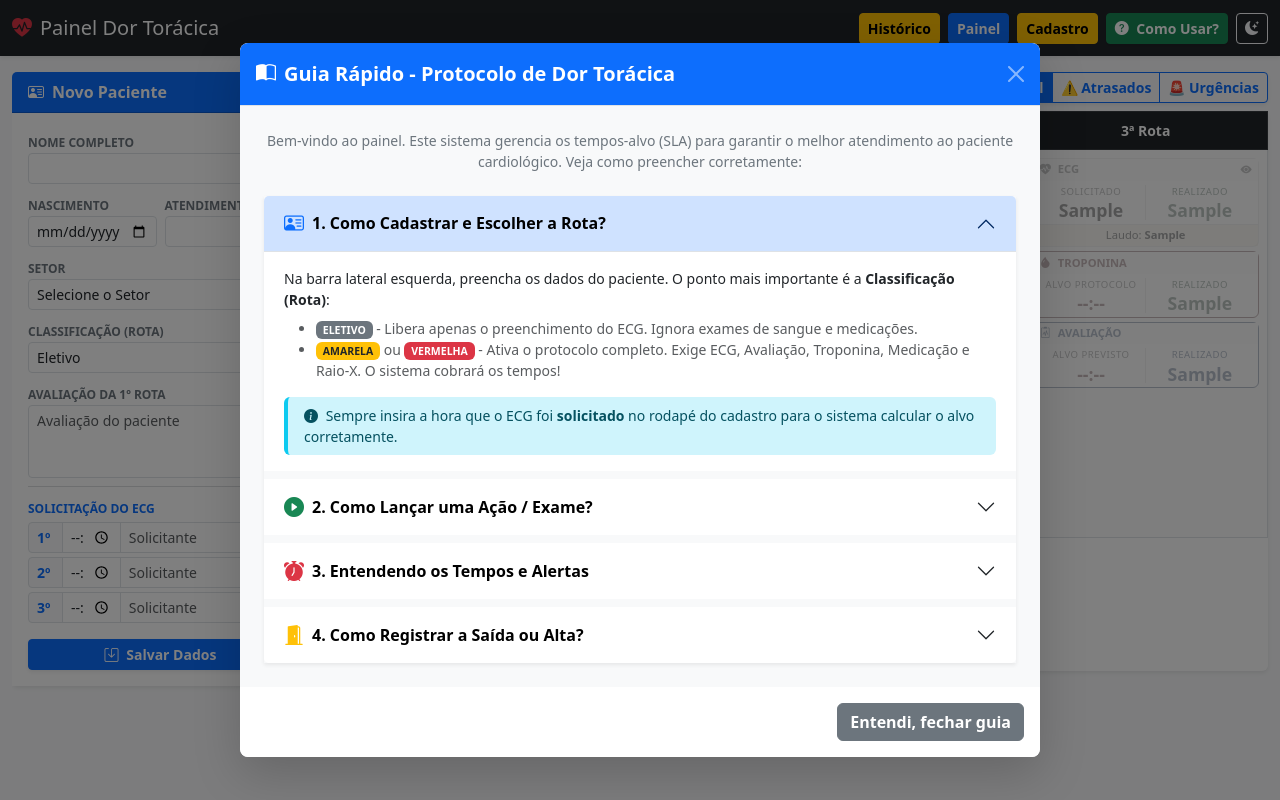
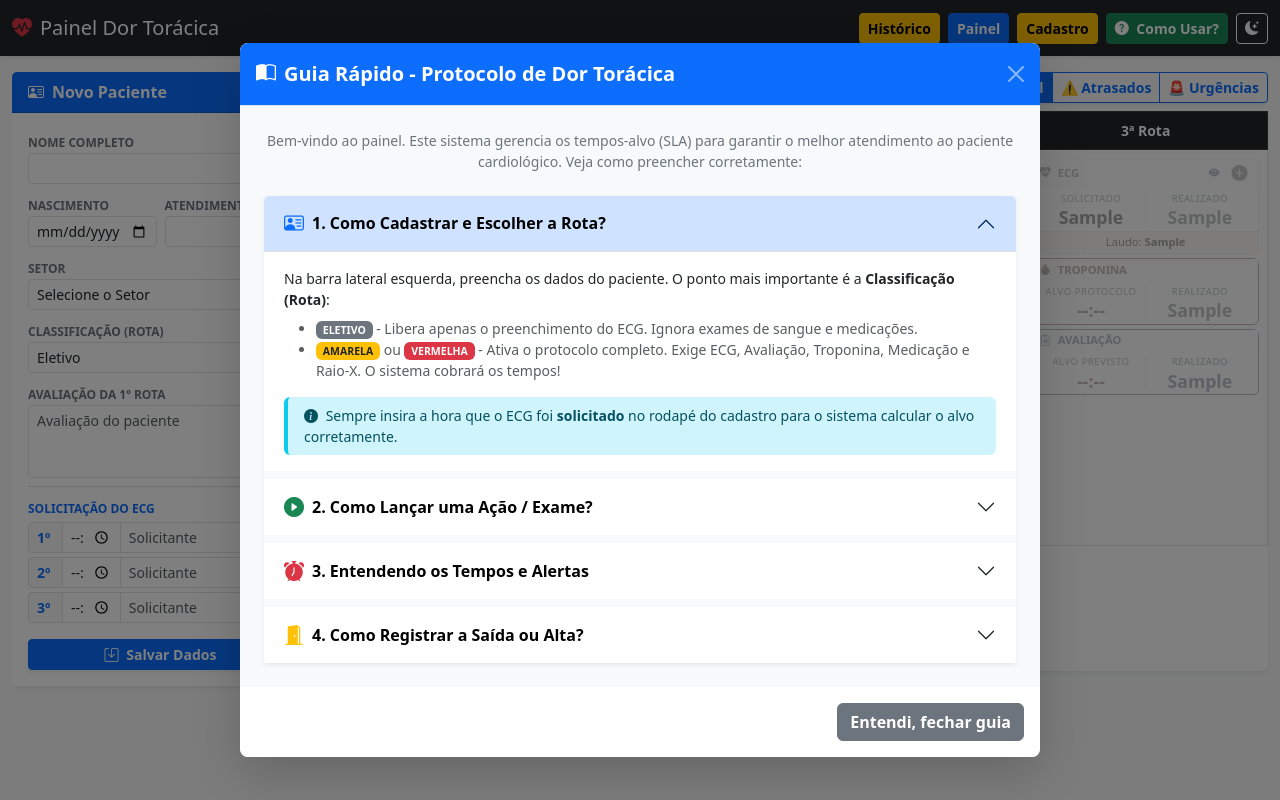
Before and after one commit to xLuanKyrb/Painel_Gestao_Protocolo_Dor_Toracica, a Flask app: page / in a window 1280 px wide. Run offline with Flask 3, Linux system fonts and the light colour scheme; tables that the repository leaves empty hold one stand-in row (values such as "Sample post").

Commit message:
Adicionado a função modal nas outras rotas

```diff
--- a/templates/index.html
+++ b/templates/index.html
@@ -239,8 +239,18 @@
                                     <div class="proc-card mb-1">
                                         <div class="card-header-custom text-secondary fw-bold d-flex justify-content-between align-items-center">
                                             <span><i class="bi bi-heart-pulse-fill me-1"></i> ECG</span>
-                                            {% if p.vis_crm_1 %}<i class="bi bi-eye-fill text-secondary" title="Visto no CRM"></i>{% endif %}
+
+                                            <div class="d-flex align-items-center gap-2">
+                                                {% if p.vis_crm_1 %}
+                                                    <i class="bi bi-eye-fill text-primary" title="Visto no CRM"></i>
+                                                {% endif %}
+
+                                                <button type="button" class="btn btn-sm btn-outline-secondary py-0 px-1 border-0" onclick="abrirModalAcoes({{ p.id }}, '{{ p.nome }}', '{{ p.cor_paciente }}', '')" title="Adicionar Laudo/Visto">
+                                                    <i class="bi bi-plus-circle-fill fs-6"></i>
+                                                </button>
+                                            </div>
                                         </div>
+
                                         <div class="d-flex text-center p-1">
                                             <div class="col-6 border-end">
                                                 <div class="time-label text-secondary">Solicitado</div>
@@ -260,8 +270,7 @@
                                         {% if p.laudo_ecg_1 %}
                                         <div class="card-header-custom bg-warning bg-opacity-25 text-center border-top">Laudo: <strong>{{ p.laudo_ecg_1 }}</strong></div>
                                         {% endif %}
-                                    </div>
-
+                                        </div>
                                     {% if p.cor_paciente != 'normal' %}
                                     <div class="proc-card border-danger mb-1">
                                         <div class="card-header-custom text-danger fw-bold"><i class="bi bi-droplet-fill me-1"></i> TROPONINA</div>
@@ -346,8 +355,18 @@
                                     <div class="proc-card mb-1">
                                         <div class="card-header-custom text-secondary fw-bold d-flex justify-content-between align-items-center">
                                             <span><i class="bi bi-heart-pulse-fill me-1"></i> ECG</span>
-                                            {% if p.vis_crm_2 %}<i class="bi bi-eye-fill text-secondary" title="Visto no CRM"></i>{% endif %}
+
+                                            <div class="d-flex align-items-center gap-2">
+                                                {% if p.vis_crm_2 %}
+                                                    <i class="bi bi-eye-fill text-primary" title="Visto no CRM"></i>
+                                                {% endif %}
+
+                                                <button type="button" class="btn btn-sm btn-outline-secondary py-0 px-1 border-0" onclick="abrirModalAcoes({{ p.id }}, '{{ p.nome }}', '{{ p.cor_paciente }}', '')" title="Adicionar Laudo/Visto">
+                                                    <i class="bi bi-plus-circle-fill fs-6"></i>
+                                                </button>
+                                            </div>
                                         </div>
+
                                         <div class="d-flex text-center p-1">
                                             <div class="col-6 border-end">
                                                 <div class="time-label text-secondary">Solicitado</div>
@@ -364,7 +383,9 @@
                                                 {% endif %}
                                             </div>
                                         </div>
-                                        {% if p.laudo_ecg_2 %}<div class="card-header-custom bg-warning bg-opacity-25 text-center border-top">Laudo: <strong>{{ p.laudo_ecg_2 }}</strong></div>{% endif %}
+                                        {% if p.laudo_ecg_2 %}
+                                        <div class="card-header-custom bg-warning bg-opacity-25 text-center border-top">Laudo: <strong>{{ p.laudo_ecg_2 }}</strong></div>
+                                        {% endif %}
                                     </div>
 
                                     <div class="proc-card border-danger mb-1">
@@ -416,8 +437,18 @@
                                     <div class="proc-card mb-1">
                                         <div class="card-header-custom text-secondary fw-bold d-flex justify-content-between align-items-center">
                                             <span><i class="bi bi-heart-pulse-fill me-1"></i> ECG</span>
-                                            {% if p.vis_crm_3 %}<i class="bi bi-eye-fill text-secondary" title="Visto no CRM"></i>{% endif %}
+
+                                            <div class="d-flex align-items-center gap-2">
+                                                {% if p.vis_crm_3 %}
+                                                    <i class="bi bi-eye-fill text-primary" title="Visto no CRM"></i>
+                                                {% endif %}
+
+                                                <button type="button" class="btn btn-sm btn-outline-secondary py-0 px-1 border-0" onclick="abrirModalAcoes({{ p.id }}, '{{ p.nome }}', '{{ p.cor_paciente }}', '')" title="Adicionar Laudo/Visto">
+                                                    <i class="bi bi-plus-circle-fill fs-6"></i>
+                                                </button>
+                                            </div>
                                         </div>
+
                                         <div class="d-flex text-center p-1">
                                             <div class="col-6 border-end">
                                                 <div class="time-label text-secondary">Solicitado</div>
@@ -434,7 +465,9 @@
                                                 {% endif %}
                                             </div>
                                         </div>
-                                        {% if p.laudo_ecg_3 %}<div class="card-header-custom bg-warning bg-opacity-25 text-center border-top">Laudo: <strong>{{ p.laudo_ecg_3 }}</strong></div>{% endif %}
+                                        {% if p.laudo_ecg_3 %}
+                                        <div class="card-header-custom bg-warning bg-opacity-25 text-center border-top">Laudo: <strong>{{ p.laudo_ecg_3 }}</strong></div>
+                                        {% endif %}
                                     </div>
 
                                     <div class="proc-card border-danger mb-1">
```
